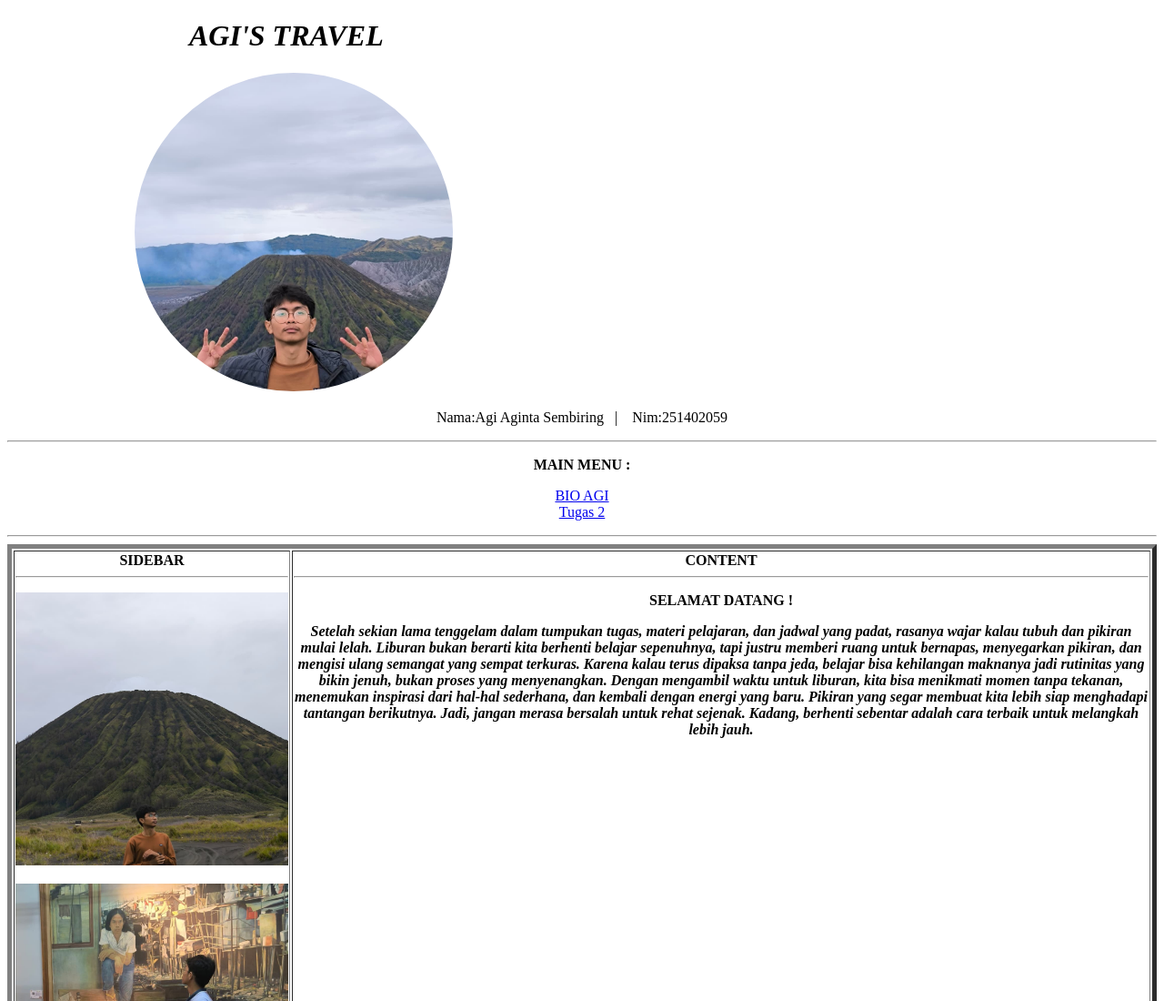
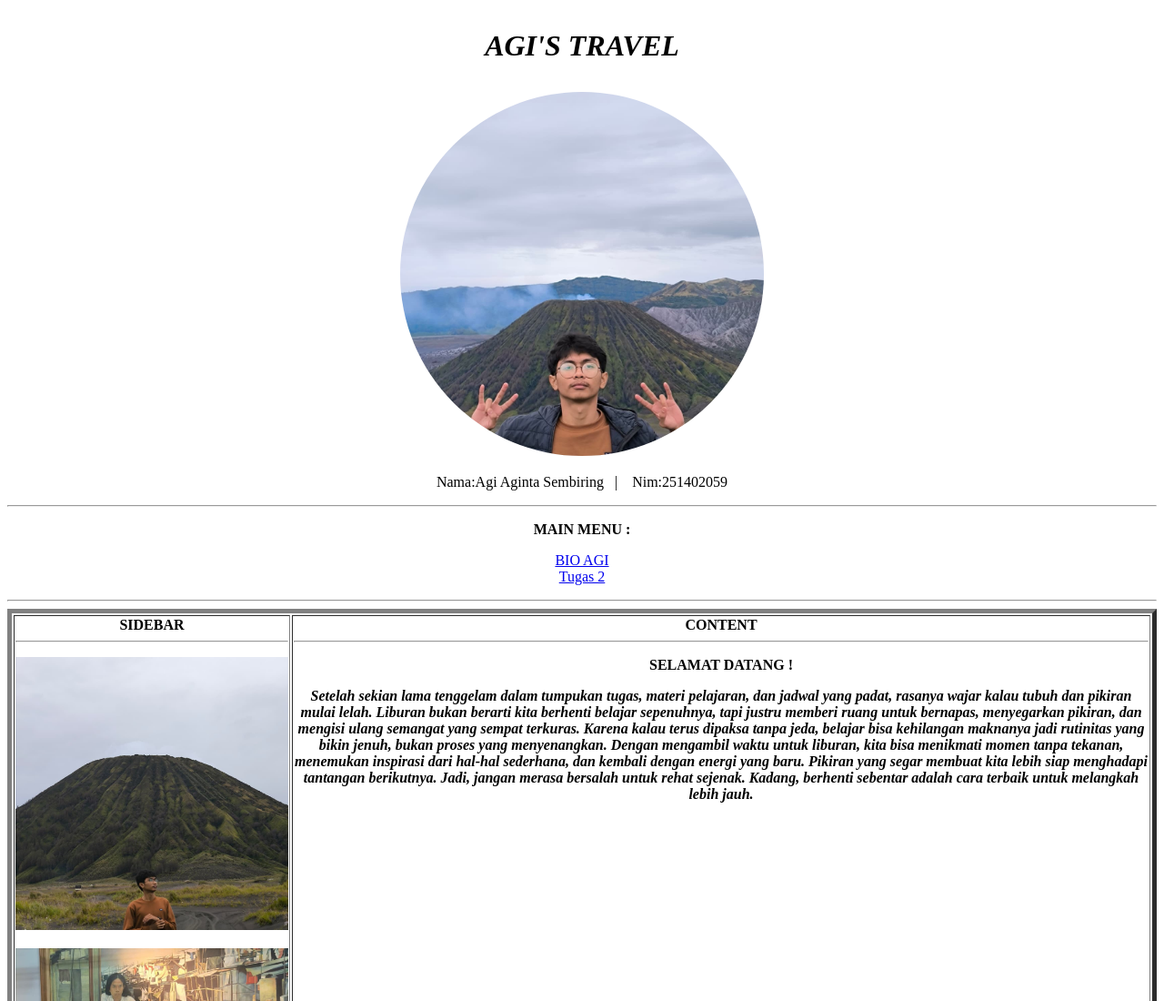
Before and after one commit to agisembiring263-pixel/tugashtml, a plain HTML site: page index.html in a window 1280 px wide. Shown: the top 1100 px of the page at 91% size. Drawn offline with Linux system fonts and the light colour scheme.

Commit message:
Add files via upload

```diff
--- a/index.html
+++ b/index.html
@@ -6,20 +6,13 @@
     <title>Tugas pak ivan</title>
 </head>
 <body>
-  <h1 style="font-style: italic;"> &nbsp; &nbsp; &nbsp; &nbsp; &nbsp; &nbsp; &nbsp; &nbsp; &nbsp; &nbsp; &nbsp; &nbsp; &nbsp;AGI'S TRAVEL</h1>
-   <style>
-    .bulat {
-      width: 350px;
-      height: 350px;
-      border-radius: 50%;
-      object-fit: cover;
-    }
-  </style>
-</head>
-<body>
-  &nbsp;  &nbsp;  &nbsp;  &nbsp;  &nbsp;  &nbsp;  &nbsp;  &nbsp;  &nbsp;  &nbsp;  &nbsp;  &nbsp;  &nbsp;  &nbsp;  &nbsp;  &nbsp;  &nbsp;  &nbsp;<img src="IMG-20250830-WA0015.jpg" alt="Foto Profil" class="bulat">
-  <p style="
-  text-align: center;">Nama:Agi Aginta Sembiring   &nbsp;&nbsp;|    &nbsp;  &nbsp;Nim:251402059</p>
+    <head>
+        <h1 style="text-align: center;"><p style="font-style: italic;">AGI'S TRAVEL</p></h1>
+        <p align="center">
+            <img src="IMG-20250830-WA0015.jpg" alt="profil" style="border-radius: 50%;" height="400" width="400">
+        </p>
+    </head>
+  <p style="text-align: center;">Nama:Agi Aginta Sembiring   &nbsp;&nbsp;|    &nbsp;  &nbsp;Nim:251402059</p>
 
 <hr>
 <P style="text-align: center;"><b>MAIN MENU :</b></P>
```
